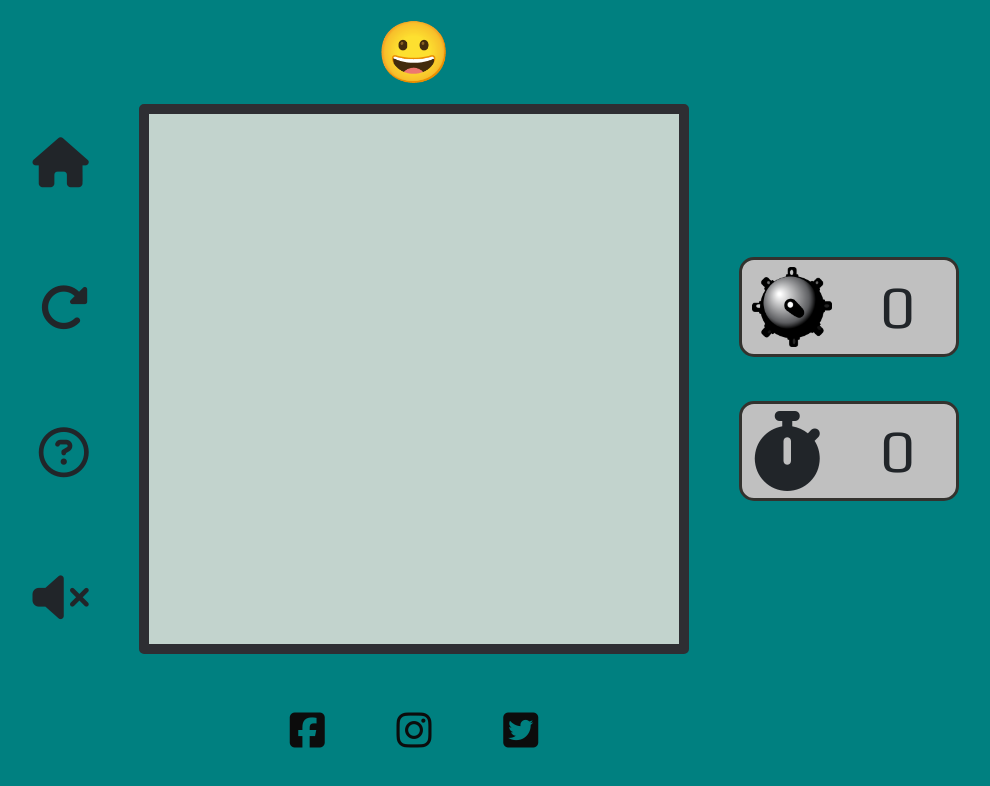
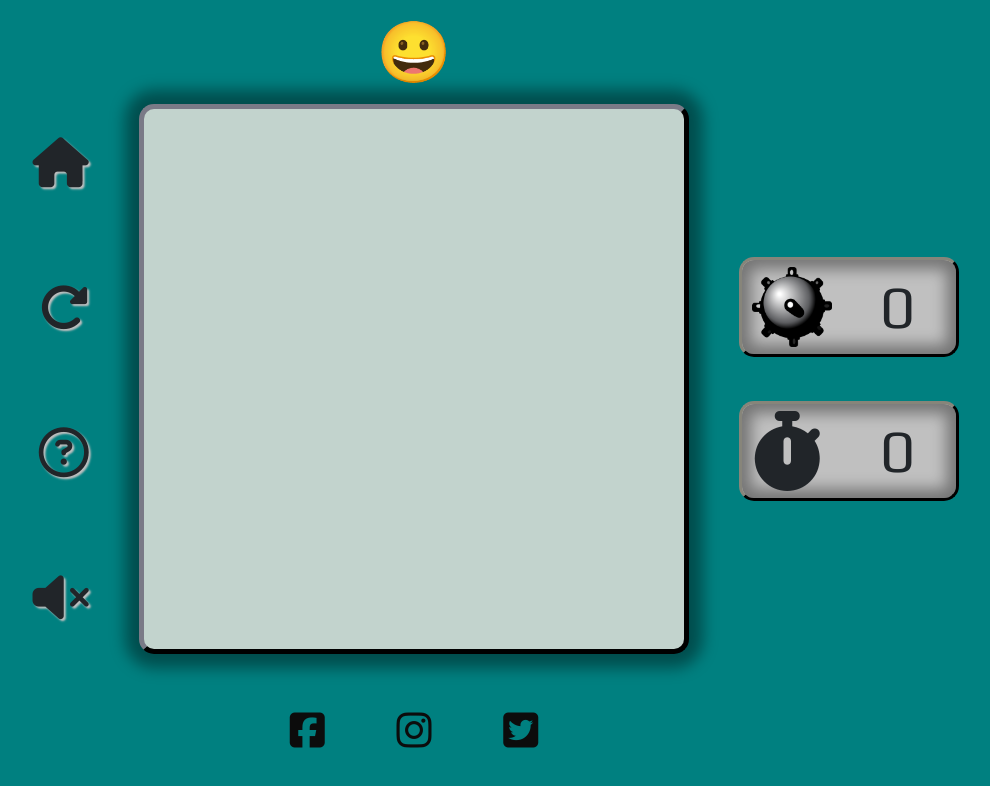
Before and after one commit to dougyb83/minesweeper, a plain HTML site: page game.html in a window 1280 px wide. Shown: the whole page, without its empty margins (226-1216 px from the left). Drawn offline with nearby package versions, Linux system fonts and the light colour scheme.

Commit message:
Add css to improve the look of the game page

```diff
--- a/assets/css/style.css
+++ b/assets/css/style.css
@@ -48,6 +48,7 @@ dialog img{
 .heading {
     text-align: center;
     margin-top: 10px;
+    text-shadow: -3px -3px 0px #aaaaaa;
 }
 
 .heading img {
@@ -79,7 +80,7 @@ dialog img{
     padding: 30px 40px;
     background-color: #444c54;
     color: #ffffff;
-    box-shadow: 10px 10px 5px #aaaaaa;
+    box-shadow: 10px 10px 16px #aaaaaa;
 }
 
 /* footer */
@@ -140,8 +141,9 @@ footer {
     max-height: 700px;
     align-content: center;
     justify-content: center;
-    border: 10px solid #2e2e33;
-    border-radius: 5px;
+    border: 5px outset #2e2e33;
+    box-shadow: rgba(0,0,0,0.4) 0px 0px 15px 14px;
+    border-radius: 15px;
     margin: 0 auto;
     display: flex;
     flex-wrap: wrap;
@@ -181,6 +183,7 @@ footer {
 
 .controls i {
     margin: 10px;
+    text-shadow: 2px 2px 2px silver;
 }
 
 .controls i:hover {
@@ -201,15 +204,16 @@ footer {
     margin-left: 25px;
 }
 
-.mine-count-container {
+.mine-count-container, .timer-container {
     background-color: silver;
     width: 220px;
     height: 100px;
-    border: 3px solid #33322e;
+    border: 3px outset #33322e;
     border-radius: 15px;
+    box-shadow: rgba(0,0,0,0.4) 0px 0px 15px 9px inset;
     margin: 10px;
     display: flex;
-    flex-direction:row;
+    flex-direction: row;
     align-items: center;
     justify-content: space-between;
     padding-left: 10px;
@@ -223,19 +227,7 @@ footer {
 }
 
 .timer-container {
-    background-color: silver;
-    width: 220px;
-    height: 100px;
-    border: 3px solid #33322e;
-    border-radius: 15px;
     font-size: 80px;
-    margin: 10px;
-    display: flex;
-    flex-direction:row;
-    align-items: center;
-    justify-content: space-between;
-    padding-left: 10px;
-    padding-right: 10px;
 }
 
 .timer {
--- a/assets/js/game.js
+++ b/assets/js/game.js
@@ -144,7 +144,7 @@ function placeMineHints() {
     for (let row = 0; row < rowLength; row++) {
         // iterates over each column within the row
         for (let col = 0; col < colLength; col++) {
-            // clear boardArr contents
+            // set each item in boardArr to an empty string
             boardArr[row][col] = "";
             // if current tile is top left corner
             if (row == 0 && col == 0) {
@@ -442,11 +442,13 @@ function placeFlag() {
     }
     if (this.innerHTML === "🚩") { // if flag already placed then remove the flag
         this.innerHTML = "";
+        $(this).css("text-shadow", "none");
         this.addEventListener('click', tileClick); // add right click event listenter back onto the tile
         document.getElementsByClassName("mine-count")[0].innerHTML ++; // increase mine count display by 1
     }
     else {
         this.innerHTML = "🚩"; // place a flag if tile hasnt been revealed and doesnt have a flag
+        $(this).css("text-shadow", "-4px -4px 5px black");
         this.removeEventListener('click', tileClick); // disable right click on this tile
         document.getElementsByClassName("mine-count")[0].innerHTML --; // decrease mine count display by 1
     }
```
Also changed, not shown: assets/images/12x12-preview.png (added), assets/images/16x16-preview.png (added), assets/images/8x8-preview.png (added), assets/images/9x9-preview.png (added).
